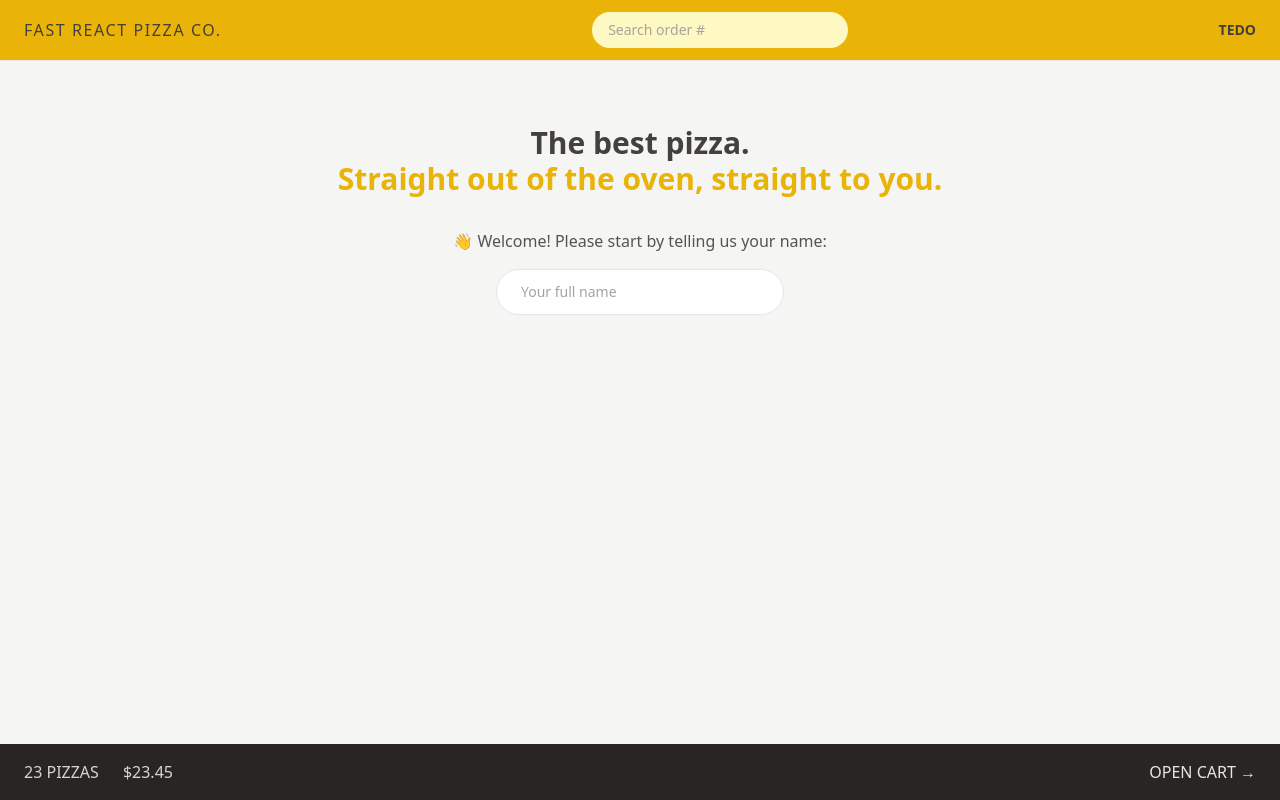
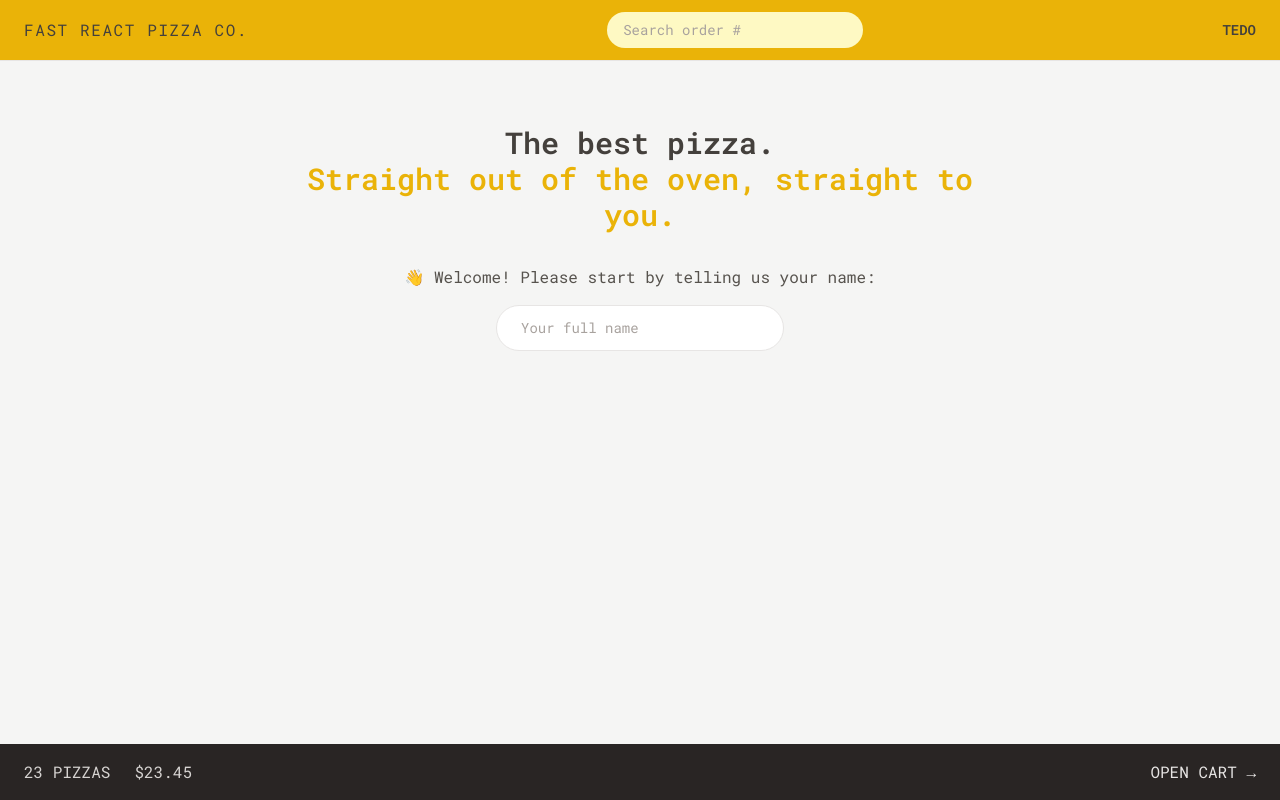
Before and after one commit to Tjanelidze/fast-react-pizza, a React (Vite) app: page / in a window 1280 px wide. Built offline with nearby package versions, Linux system fonts and the light colour scheme.

Commit message:
added customm style in config

```diff
--- a/index.html
+++ b/index.html
@@ -4,6 +4,13 @@
     <meta charset="UTF-8" />
     <link rel="icon" type="image/svg+xml" href="/vite.svg" />
     <meta name="viewport" content="width=device-width, initial-scale=1.0" />
+    <link rel="preconnect" href="https://fonts.googleapis.com" />
+    <link rel="preconnect" href="https://fonts.gstatic.com" crossorigin />
+    <link
+      href="https://fonts.googleapis.com/css2?family=Roboto+Mono:wght@300;400;500;600;700&display=swap"
+      rel="stylesheet"
+    />
+
     <title>Vite + React</title>
   </head>
   <body class="bg-stone-100 text-stone-700">
--- a/src/index.css
+++ b/src/index.css
@@ -6,13 +6,12 @@
   .input {
     @apply w-full rounded-full border border-stone-200 px-4 py-2 text-sm transition-all duration-300 placeholder:text-stone-400 focus:outline-none focus:ring focus:ring-yellow-400 md:px-6 md:py-3;
   }
-}
 
   /* https://dev.to/afif/i-made-100-css-loaders-for-your-next-project-4eje */
   .loader {
     width: 45px;
     aspect-ratio: 0.75;
-  --c: no-repeat linear-gradient(#333 0 0);
+    --c: no-repeat linear-gradient(theme(colors.stone.800) 0 0);
     background:
       var(--c) 0% 50%,
       var(--c) 50% 50%,
@@ -47,3 +46,4 @@
         100% 100%;
     }
   }
+}
--- a/src/ui/Button.jsx
+++ b/src/ui/Button.jsx
@@ -1,6 +1,6 @@
 import { Link } from "react-router-dom";
 
-export default function Button({ children, disabled }) {
+export default function Button({ children, disabled, to }) {
   const className =
     "inline-block rounded-full bg-yellow-400 px-4 py-4 font-semibold uppercase tracking-wide text-stone-800 transition-colors duration-300 hover:bg-yellow-300 focus:bg-yellow-300 focus:outline-none focus:ring focus:ring-yellow-300 focus:ring-offset-2 disabled:cursor-not-allowed sm:px-6 sm:py-4";
 
--- a/src/ui/Loader.jsx
+++ b/src/ui/Loader.jsx
@@ -1,3 +1,7 @@
 export default function Loader() {
-  return <div className="loader"></div>;
+  return (
+    <div className="absolute inset-0 flex items-center justify-center bg-slate-200/20 backdrop-blur-sm">
+      <div className="loader"></div>
+    </div>
+  );
 }
--- a/tailwind.config.js
+++ b/tailwind.config.js
@@ -1,8 +1,15 @@
 /** @type {import('tailwindcss').Config} */
 export default {
-  content: ['./index.html', './src/**/*.{js,ts,jsx,tsx}'],
+  content: ["./index.html", "./src/**/*.{js,ts,jsx,tsx}"],
   theme: {
-    extend: {},
+    fontFamily: {
+      sans: "Roboto Mono, monospace",
+    },
+    extend: {
+      height: {
+        screen: "100dvh",
+      },
+    },
   },
   plugins: [],
 };
```
Lines whose indentation alone changed are shown as unchanged.
